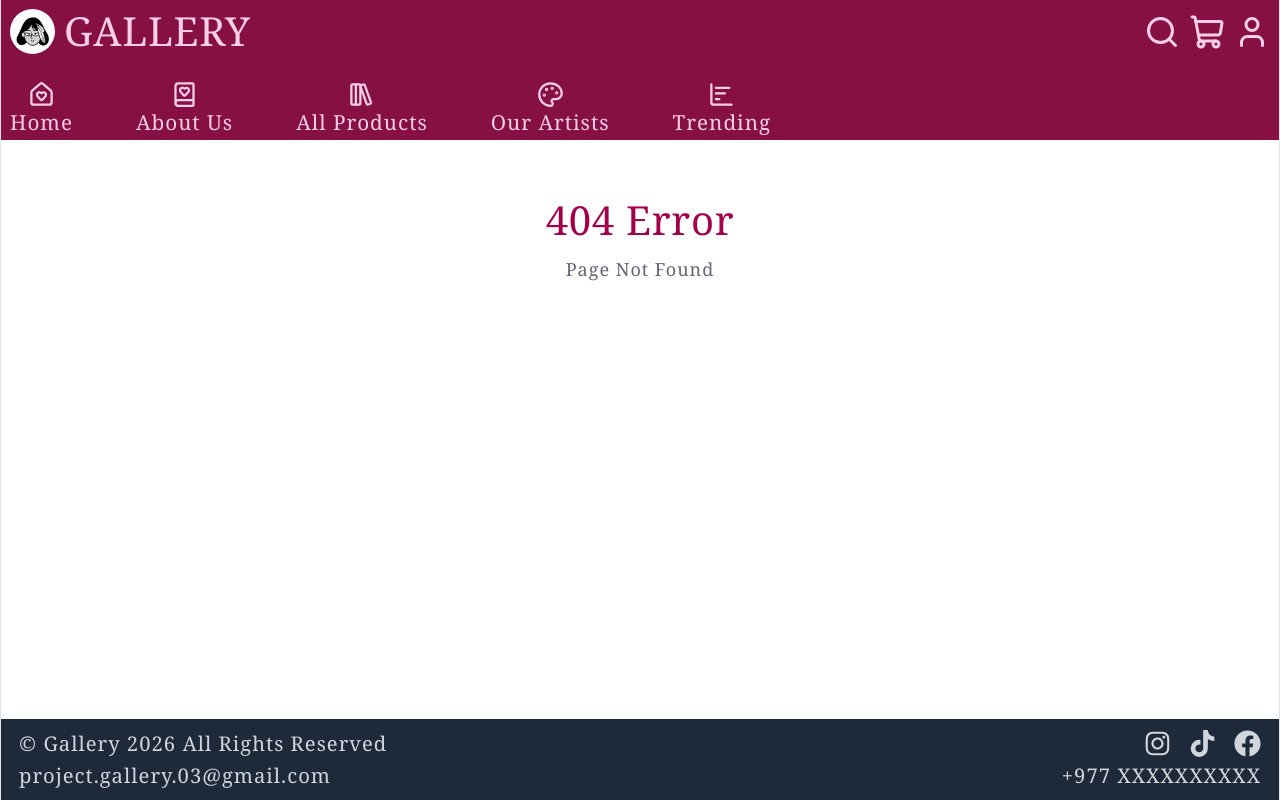
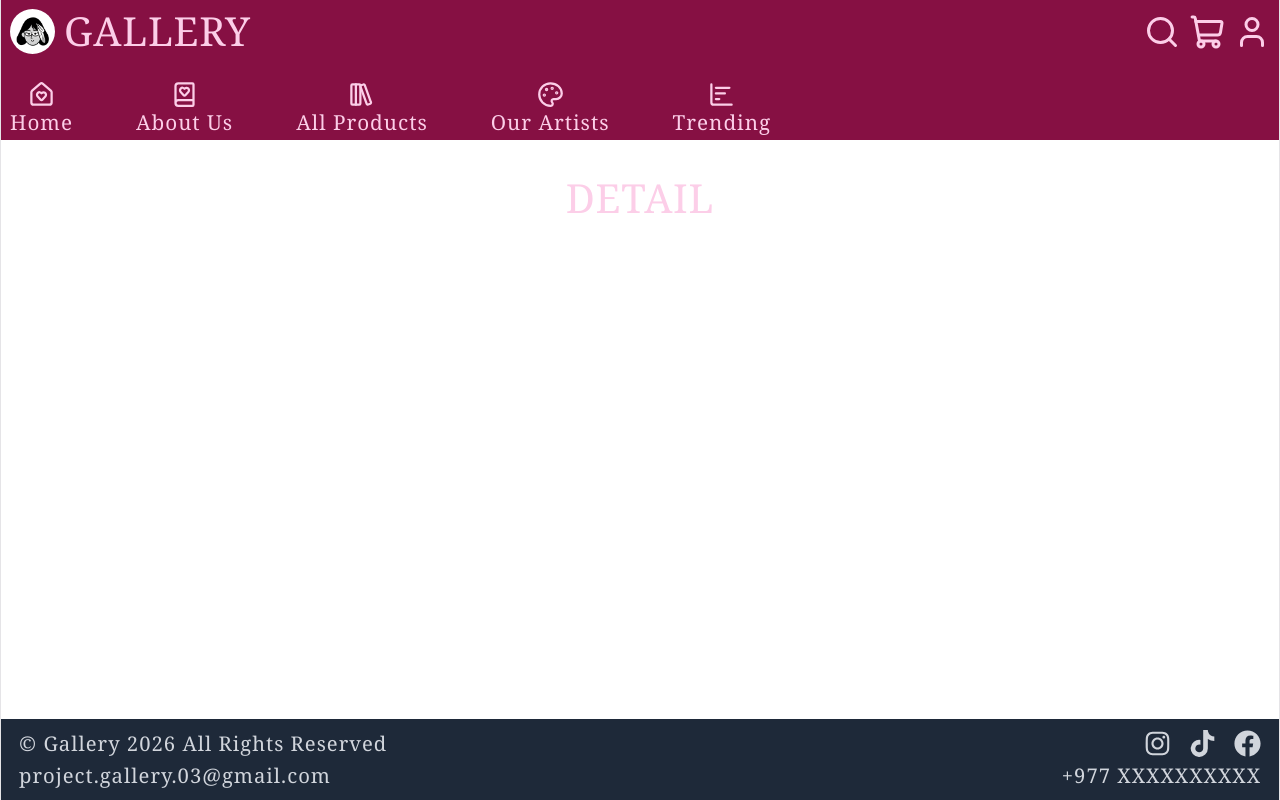
Before and after one commit to sushmita-writes/Project-Gallery, a React (Vite) app: page /products/1 in a window 1280 px wide. Before the commit this address had no page. Built offline with nearby package versions, Linux system fonts and the light colour scheme; a web font is replaced by a local one.

Commit message:
feat: add-route from product detail page

```diff
--- a/src/App.jsx
+++ b/src/App.jsx
@@ -6,6 +6,8 @@ import Artists from './pages/Artists';
 import Trending from './pages/Trending';
 import { createBrowserRouter, createRoutesFromElements, Route, RouterProvider } from 'react-router-dom';
 import NotFound from './pages/NotFound';
+import ProductDetail from './pages/ProductDetail';
+import { productLoader } from './loaders/productLoader';
 
 function App() {
 
@@ -17,7 +19,8 @@ function App() {
         <Route path="/all-products" element={<AllProducts />} />
         <Route path="/artists" element={<Artists />} />
         <Route path="/trending" element={<Trending />} />
-        <Route path='*' element={<NotFound />} />
+        <Route path="/products/:id" element={<ProductDetail />} loader={productLoader}></Route>
+        <Route path="*" element={<NotFound />} />
       </Route>
     )
   );
--- a/src/loaders/productLoader.js
+++ b/src/loaders/productLoader.js
@@ -3,10 +3,5 @@ import { categories } from "../data/categories";
 export const productLoader = async ({params}) => {
     const allProducts = categories.flatMap((category) => category.products);
     const product = allProducts.find((p) => p.id === params.id);
-
-    if (!product) {
-        throw new Response("Product not found", { status: 404 });
-    }
-
-    return product;
+    return product || null;
 }
--- /dev/null
+++ b/src/pages/ProductDetail.jsx
@@ -0,0 +1,9 @@
+function ProductDetail() {
+    return (
+        <main class="page">
+            <h1>DETAIL</h1>
+        </main>
+    )
+}
+
+export default ProductDetail;
```
